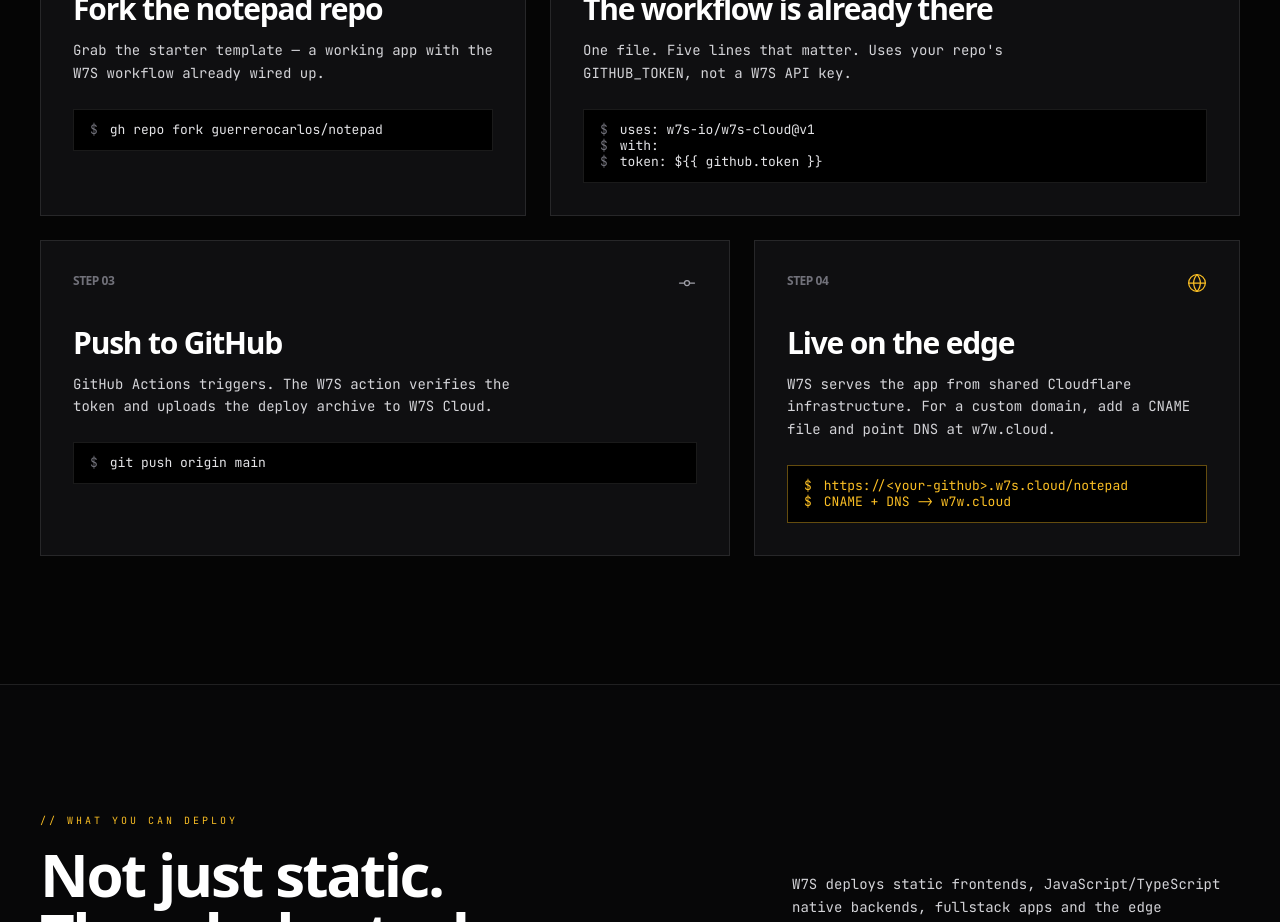
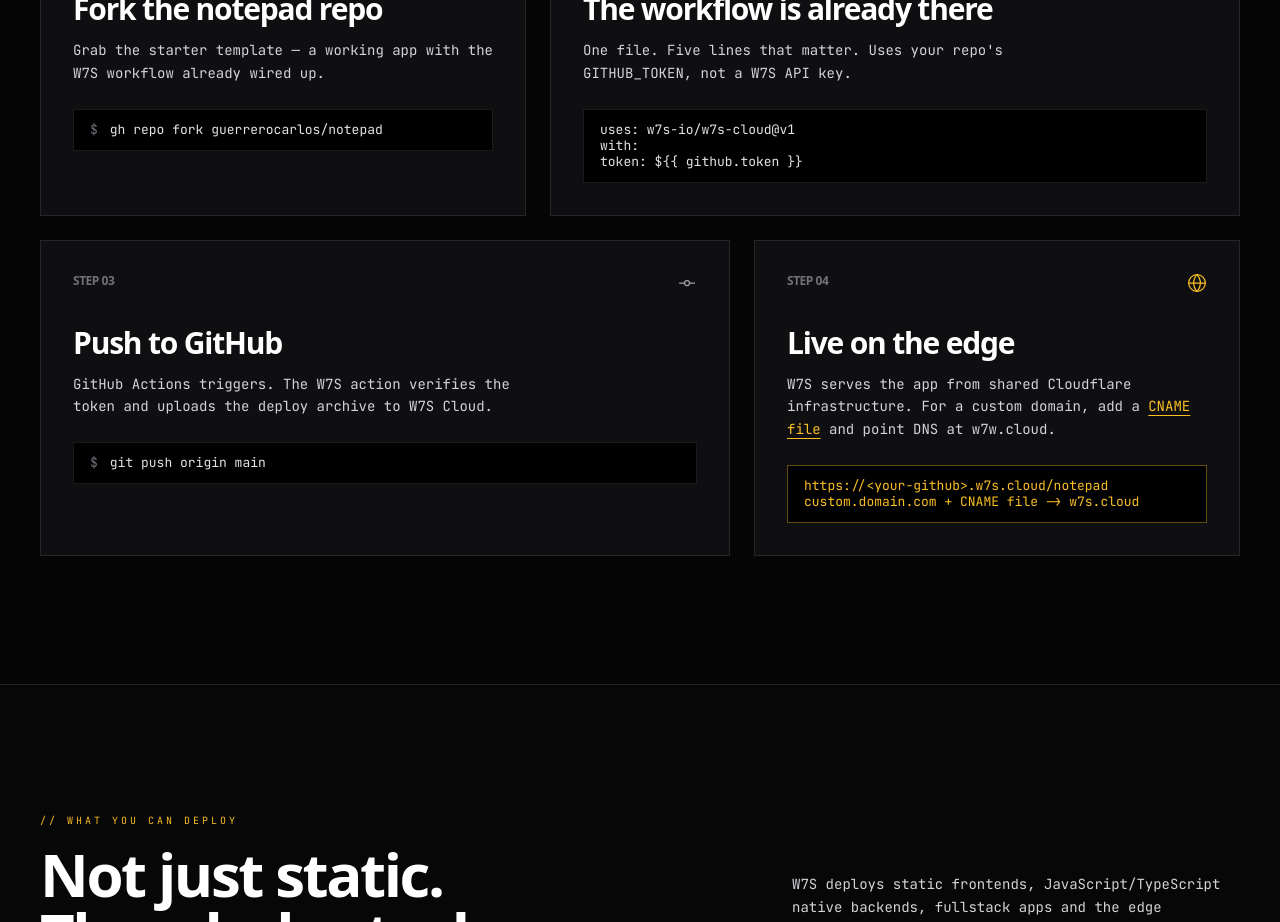
Before and after one commit to w7s-io/docs, a React (Create React App) app in the folder landing/: page / in a window 1280 px wide. Shown: the part 1320-2242 px from the top of the page. Built offline with nearby package versions, Linux system fonts and the light colour scheme; a web font is replaced by a local one.

Commit message:
Link custom domain docs from landing

```diff
--- a/landing/src/components/landing/FAQ.jsx
+++ b/landing/src/components/landing/FAQ.jsx
@@ -16,7 +16,20 @@
   },
   {
     q: "How does the URL get generated?",
-    a: "Your deploy is served by W7S Cloud at https://<your-github-username>.w7s.cloud/<repo-name>. So forking guerrerocarlos/notepad as your-handle/notepad gives you https://your-handle.w7s.cloud/notepad. Custom domains are a CNAME file in the deploy plus DNS pointing at w7w.cloud.",
+    a: (
+      <>
+        Your deploy is served by W7S Cloud at https://&lt;your-github-username&gt;.w7s.cloud/&lt;repo-name&gt;.
+        So forking guerrerocarlos/notepad as your-handle/notepad gives you https://your-handle.w7s.cloud/notepad.
+        Custom domains are a{" "}
+        <a
+          href="/docs/custom-domains/"
+          className="text-amber-400 hover:text-amber-300 underline underline-offset-4"
+        >
+          CNAME file
+        </a>{" "}
+        in the deploy plus DNS pointing at w7w.cloud.
+      </>
+    ),
   },
   {
     q: "Is it really open source?",
--- a/landing/src/components/landing/HowItWorks.jsx
+++ b/landing/src/components/landing/HowItWorks.jsx
@@ -7,6 +7,7 @@
     title: "Fork the notepad repo",
     desc: "Grab the starter template — a working app with the W7S workflow already wired up.",
     code: "gh repo fork guerrerocarlos/notepad",
+    cli: true,
     span: "col-span-12 md:col-span-5",
   },
   {
@@ -23,14 +24,26 @@
     title: "Push to GitHub",
     desc: "GitHub Actions triggers. The W7S action verifies the token and uploads the deploy archive to W7S Cloud.",
     code: "git push origin main",
+    cli: true,
     span: "col-span-12 md:col-span-7",
   },
   {
     n: "04",
     icon: Globe,
     title: "Live on the edge",
-    desc: "W7S serves the app from shared Cloudflare infrastructure. For a custom domain, add a CNAME file and point DNS at w7w.cloud.",
-    code: "https://<your-github>.w7s.cloud/notepad\nCNAME + DNS -> w7w.cloud",
+    desc: (
+      <>
+        W7S serves the app from shared Cloudflare infrastructure. For a custom domain, add a{" "}
+        <a
+          href="/docs/custom-domains/"
+          className="text-amber-400 hover:text-amber-300 underline underline-offset-4"
+        >
+          CNAME file
+        </a>{" "}
+        and point DNS at w7w.cloud.
+      </>
+    ),
+    code: "https://<your-github>.w7s.cloud/notepad\ncustom.domain.com + CNAME file -> w7s.cloud",
     span: "col-span-12 md:col-span-5",
     highlight: true,
   },
@@ -90,10 +103,12 @@
                   className={`font-mono text-xs sm:text-[13px] bg-black border ${s.highlight ? "border-amber-400/40" : "border-white/10"} px-4 py-3 overflow-x-auto`}
                 >
                   {s.code.split("\n").map((ln, idx) => (
-                    <div key={idx} className="flex gap-3">
-                      <span className={s.highlight ? "text-amber-400" : "text-zinc-600"}>
-                        $
-                      </span>
+                    <div key={idx} className={`flex ${s.cli ? "gap-3" : ""}`}>
+                      {s.cli ? (
+                        <span className={s.highlight ? "text-amber-400" : "text-zinc-600"}>
+                          $
+                        </span>
+                      ) : null}
                       <span className={s.highlight ? "text-amber-400" : "text-zinc-200"}>
                         {ln}
                       </span>
```
